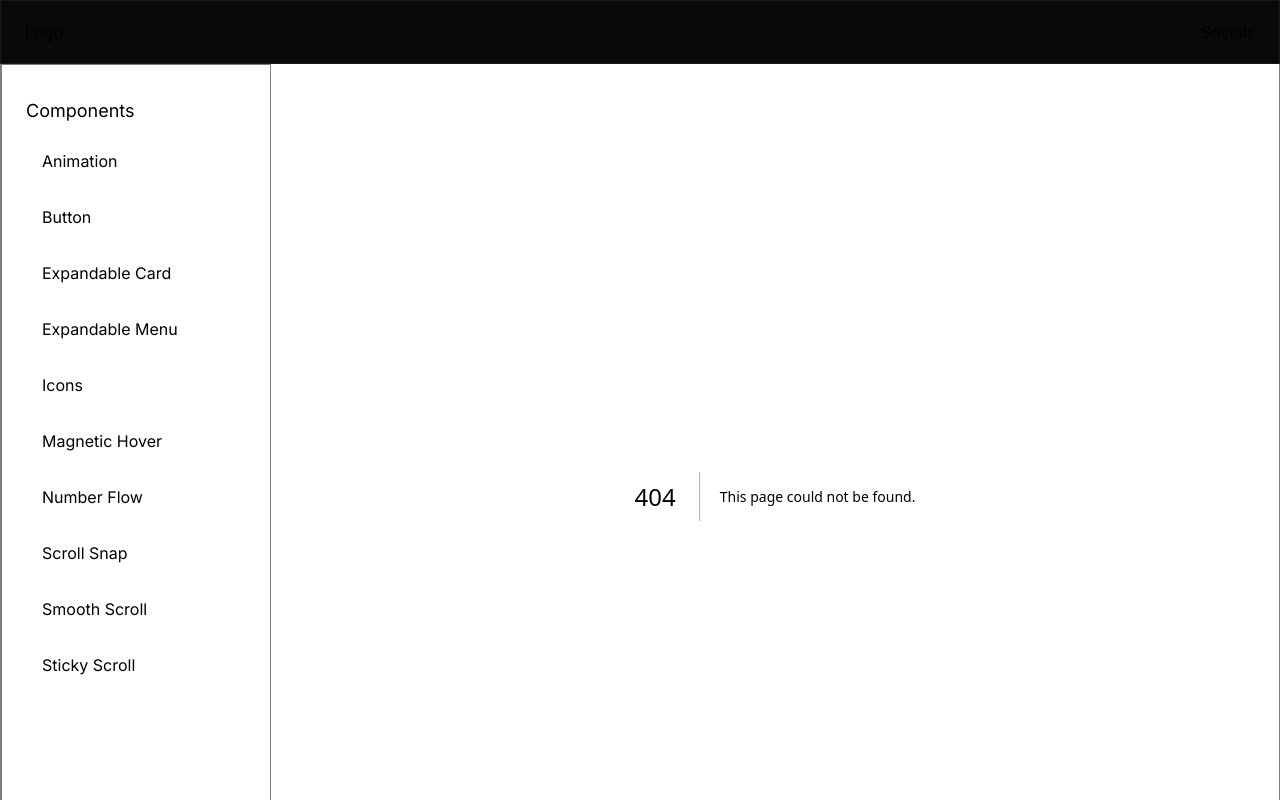
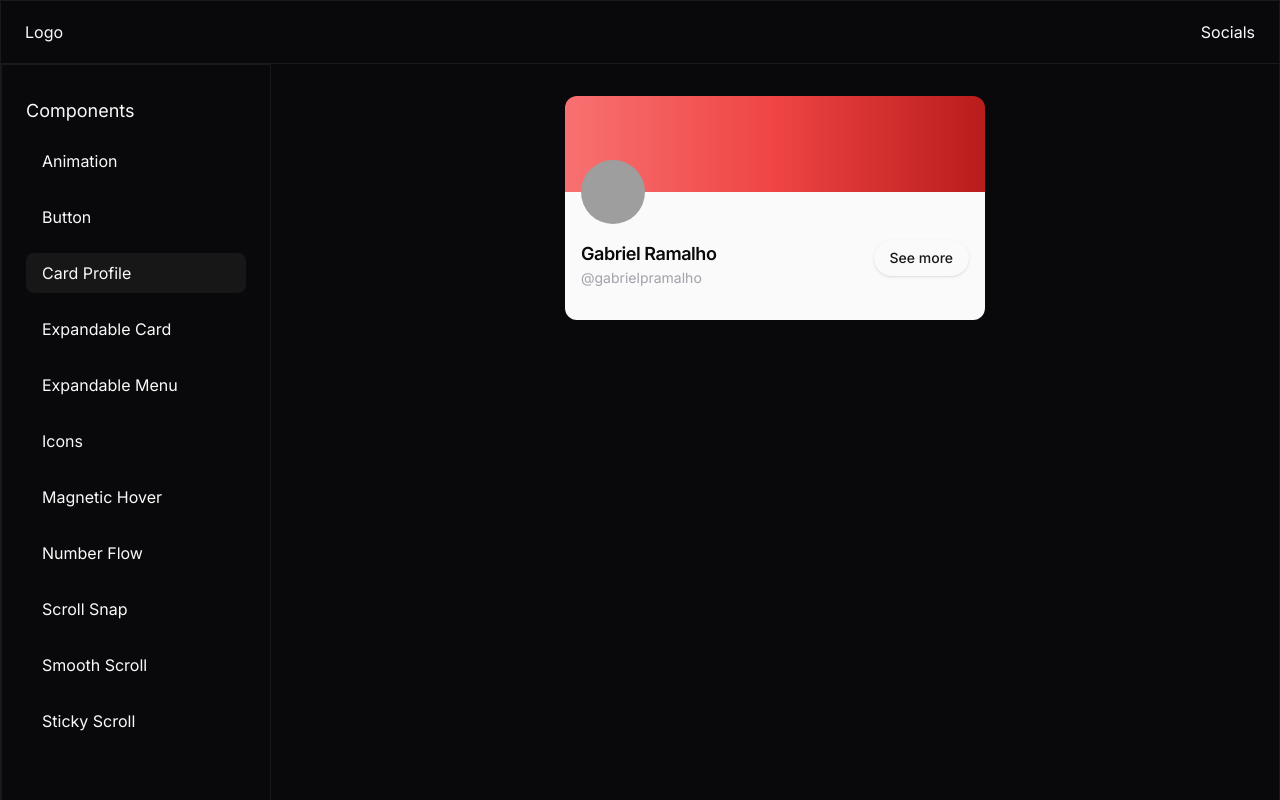
Before and after one commit to gabrielpramalho/playground-motion, a Next.js app: page /ui/card-profile in a window 1280 px wide. Before the commit this address had no page. Shown: the top 800 px of the page. Built offline with nearby package versions, Linux system fonts and the light colour scheme; grey boxes are pictures that could not be loaded.

Commit message:
Gabriel - expandable card

```diff
--- a/src/app/components/aside.tsx
+++ b/src/app/components/aside.tsx
@@ -42,6 +42,10 @@ export function Aside() {
       title: 'Scroll Snap',
       href: '/ui/scroll-snap',
     },
+    {
+      title: 'Card Profile',
+      href: '/ui/card-profile'
+    }
   ]
 
   const asideItemsSorted = items.sort((a, b) => a.title.localeCompare(b.title))
--- /dev/null
+++ b/src/app/ui/card-profile/_components/card-profile.tsx
@@ -0,0 +1,96 @@
+'use client'
+
+import { Avatar, AvatarFallback, AvatarImage } from '@/components/ui/avatar'
+import { Badge } from '@/components/ui/badge'
+import { Button } from '@/components/ui/button'
+
+import { motion, AnimatePresence, useSpring } from 'framer-motion'
+import { useCallback, useEffect, useRef, useState } from 'react'
+
+export function useExpandable(initialState = false) {
+  const [isExpanded, setIsExpanded] = useState(initialState)
+
+  const springConfig = { stiffness: 300, damping: 30 }
+  const animatedHeight = useSpring(0, springConfig)
+
+  const toggleExpand = useCallback(() => {
+    setIsExpanded(prev => !prev)
+  }, [])
+
+  return { isExpanded, toggleExpand, animatedHeight }
+}
+
+export function CardProfile() {
+  const { isExpanded, toggleExpand, animatedHeight } = useExpandable()
+  const contentRef = useRef<HTMLDivElement>(null)
+
+  useEffect(() => {
+    if (contentRef.current) {
+      animatedHeight.set(isExpanded ? contentRef.current.scrollHeight : 0)
+    }
+  }, [isExpanded, animatedHeight])
+
+  return (
+    <div className="w-[420px] flex flex-col">
+      <div className="bg-gradient-to-r from-red-400 via-red-500 to-red-700 h-24 rounded-t-xl" />
+      <div className="flex flex-col bg-zinc-50 text-zinc-950 gap-4 p-4 pt-0 rounded-b-xl">
+        <div className="-mt-8">
+          <Avatar className="size-16">
+            <AvatarImage src="https://github.com/gabrielpramalho.png" />
+            <AvatarFallback>GR</AvatarFallback>
+          </Avatar>
+        </div>
+        <div className="flex justify-between">
+          <div className="flex flex-col">
+            <strong className="text-lg font-semibold tracking-tight">
+              Gabriel Ramalho
+            </strong>
+            <span className="text-muted-foreground text-sm">
+              @gabrielpramalho
+            </span>
+          </div>
+          <Button
+            onClick={toggleExpand}
+            className="rounded-full transition-all"
+          >
+            {isExpanded ? 'See less' : 'See more'}
+          </Button>
+        </div>
+        <motion.div
+          style={{ height: animatedHeight }}
+          transition={{ type: 'spring', stiffness: 100, damping: 100, mass: 1 }}
+          className="overflow-hidden"
+        >
+          <div ref={contentRef}>
+            <AnimatePresence>
+              {isExpanded && (
+                <motion.div
+                  initial={{ opacity: 0, translateX: '-40px' }}
+                  animate={{ opacity: 1, translateX: 0 }}
+                  exit={{ opacity: 0 }}
+                  className="space-y-4"
+                >
+                  <p className="text-sm">
+                    Passionate web developer seeking elegant solutions to
+                    complex problems. CS graduate | 3 years of web development
+                    experience Let's code the future together!
+                  </p>
+
+                  <motion.div
+                    initial={{ opacity: 0, translateX: '-40px' }}
+                    animate={{ opacity: 1, translateX: 0 }}
+                    className="flex gap-2"
+                  >
+                    <Badge className="bg-zinc-100">Front End</Badge>
+                    <Badge className="bg-zinc-100">Back End</Badge>
+                    <Badge className="bg-zinc-100">Software Engineer</Badge>
+                  </motion.div>
+                </motion.div>
+              )}
+            </AnimatePresence>
+          </div>
+        </motion.div>
+      </div>
+    </div>
+  )
+}
--- /dev/null
+++ b/src/app/ui/card-profile/page.tsx
@@ -0,0 +1,9 @@
+import { CardProfile } from "./_components/card-profile";
+
+export default function CardProfilePage() {
+  return (
+    <div className="flex items-center justify-center">
+      <CardProfile />
+    </div>
+  )
+}
```
